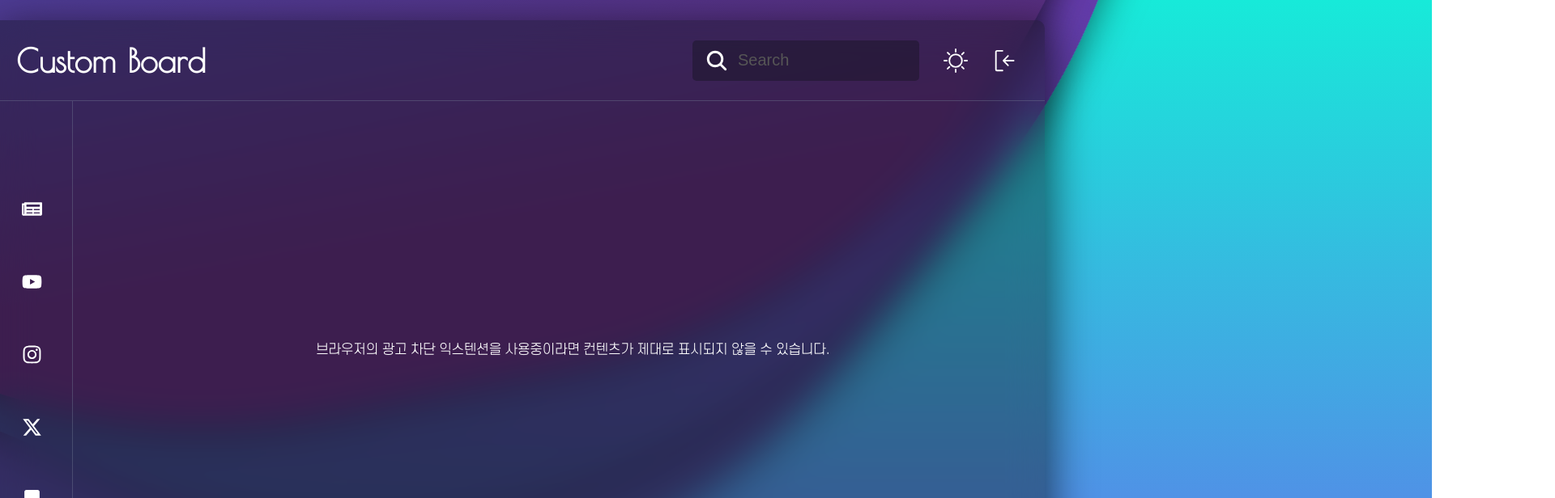
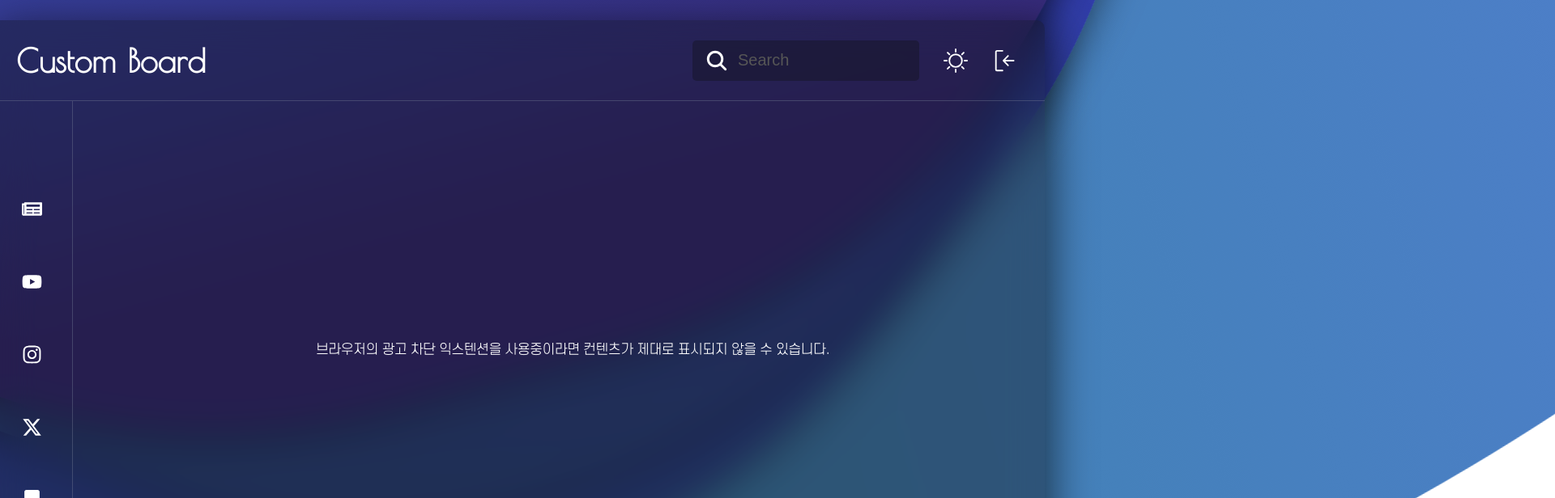
Before and after one commit to useBottle/square_box_pwa_-client-, a React (Create React App) app: page / in a window 1280 px wide. Shown: the top 616 px of the page at 81% size, 1920 px wide, since content can reach past the window. Built offline with nearby package versions, Linux system fonts and the light colour scheme; a web font is replaced by a local one.

Commit message:
배경 UI 컬러 수정

```diff
--- a/src/App.tsx
+++ b/src/App.tsx
@@ -94,6 +94,7 @@ function App(): JSX.Element {
       <div className={styles.circle1} />
       <div className={styles.circle2} />
       <div className={styles.circle3} />
+      <div className={styles.circle4} />
       <div className={styles.mainContainer}>
         <header className={styles.header}>
           <h1
--- a/src/styles/App.module.css
+++ b/src/styles/App.module.css
@@ -1,5 +1,4 @@
 body {
-  background: linear-gradient(180deg, #17ead9, #6078ea);
   width: 100vw;
   height: 100vh;
   color: #fff;
@@ -15,38 +14,50 @@ body {
   position: absolute;
   width: 2000px;
   height: 2000px;
-  background: linear-gradient(90deg, #5c2774 10%, #335cc5 60%, #637ffd 100%);
+  background: linear-gradient(90deg, #362774 10%, #335cc5 60%, #637ffd 100%);
   border-radius: 43%;
   bottom: 300px;
   left: -50%;
   box-shadow: 0 0 50px rgba(0, 0, 0, 0.5607843137);
   animation: wave 20s infinite linear;
-  z-index: 3;
+  z-index: 4;
 }
 
 .circle2 {
   position: absolute;
   width: 2000px;
   height: 2000px;
-  background: linear-gradient(70deg, #274b74, #8233c5, #e963fd);
+  background: linear-gradient(70deg, #274b74, #382aa2, #8365d7);
   border-radius: 43%;
   bottom: 200px;
   left: -50%;
   box-shadow: 0 0 50px rgba(0, 0, 0, 0.5607843137);
   animation: wave 30s infinite linear;
-  z-index: 2;
+  z-index: 3;
 }
 
 .circle3 {
   position: absolute;
   width: 2000px;
   height: 2000px;
-  background: linear-gradient(40deg, #274b74, #8233c5, #2963fd);
+  background: linear-gradient(40deg, #274b74, #3533c5, #2963fd);
   border-radius: 43%;
   bottom: 100px;
   left: -50%;
   box-shadow: 0 0 50px rgba(0, 0, 0, 0.5607843137);
   animation: wave 40s infinite linear;
+  z-index: 2;
+}
+
+.circle4 {
+  position: absolute;
+  width: 6000px;
+  height: 6000px;
+  border-radius: 50%;
+  background: linear-gradient(180deg, #17caea, #4182b4, #6078ea);
+  animation: wave 20s infinite linear;
+  right: -2000px;
+  bottom: -200px;
   z-index: 1;
 }
 
--- a/src/styles/App.module.scss
+++ b/src/styles/App.module.scss
@@ -3,9 +3,10 @@
 $box-shadow: 0 0 50px #0000008f;
 $object-width: 2000px;
 $object-height: 2000px;
-$circle1-gradient: linear-gradient(90deg, #5c2774 10%, #335cc5 60%, #637ffd 100%);
-$circle2-gradient: linear-gradient(70deg, #274b74, #8233c5, #e963fd);
-$circle3-gradient: linear-gradient(40deg, #274b74, #8233c5, #2963fd);
+$circle1-gradient: linear-gradient(90deg, #362774 10%, #335cc5 60%, #637ffd 100%);
+$circle2-gradient: linear-gradient(70deg, #274b74, #382aa2, #8365d7);
+$circle3-gradient: linear-gradient(40deg, #274b74, #3533c5, #2963fd);
+$circle4-gradient: linear-gradient(180deg, #17caea, #4182b4, #6078ea);
 $circle-radius: 43%;
 $left: -50%;
 $main-container-width: 1300px;
@@ -13,7 +14,6 @@ $main-container-height: 750px;
 $header-height: 750px;
 
 body {
-  background: linear-gradient(180deg, #17ead9, #6078ea);
   width: 100vw;
   height: 100vh;
   color: colors.$pure-white;
@@ -35,7 +35,7 @@ body {
   left: $left;
   box-shadow: $box-shadow;
   animation: wave 20s infinite linear;
-  z-index: 3;
+  z-index: 4;
 }
 
 .circle2 {
@@ -48,7 +48,7 @@ body {
   left: $left;
   box-shadow: $box-shadow;
   animation: wave 30s infinite linear;
-  z-index: 2;
+  z-index: 3;
 }
 
 .circle3 {
@@ -61,6 +61,18 @@ body {
   left: $left;
   box-shadow: $box-shadow;
   animation: wave 40s infinite linear;
+  z-index: 2;
+}
+
+.circle4 {
+  position: absolute;
+  width: 6000px;
+  height: 6000px;
+  border-radius: 50%;
+  background: $circle4-gradient;
+  animation: wave 20s infinite linear;
+  right: -2000px;
+  bottom: -200px;
   z-index: 1;
 }
 
```
